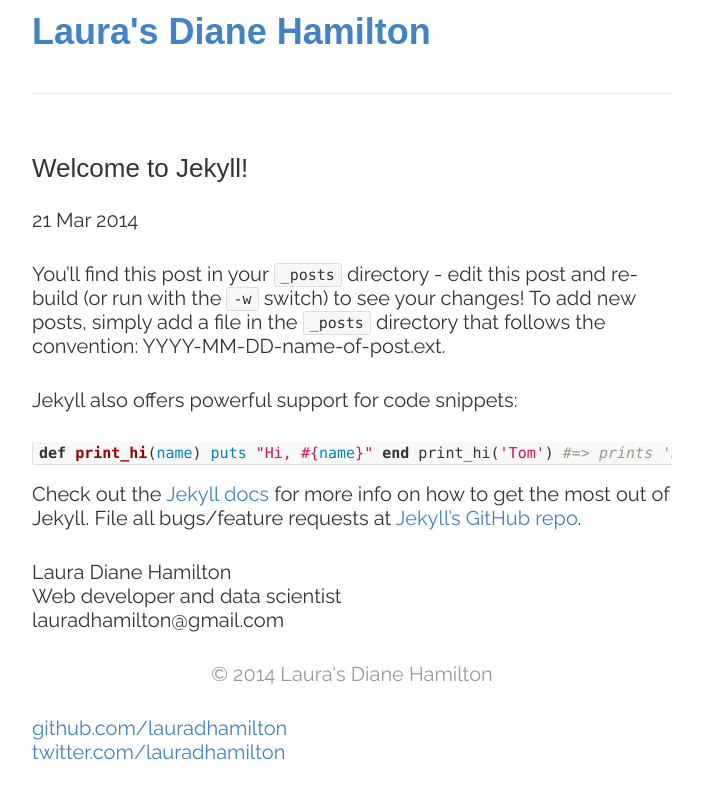
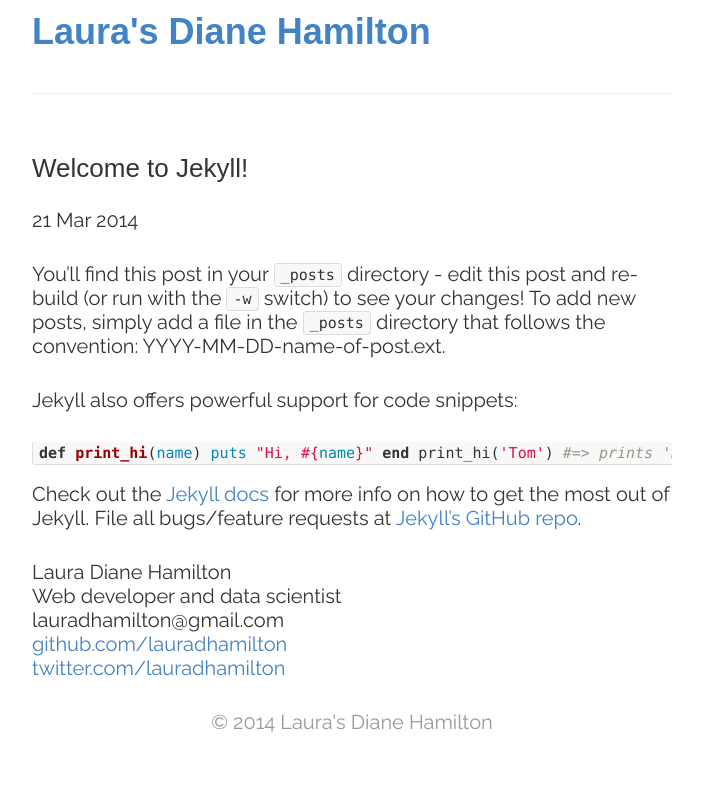
Before and after one commit to lauradhamilton/jekyll_blog, a Jekyll site: the page built from _posts/2014-03-21-welcome-to-jekyll.markdown, in a window 1280 px wide. Shown: the top 799 px of the page, without its empty margins (288-991 px from the left). Built offline with Jekyll 4.4.1, drawn with Linux system fonts in a browser that asks for light colours; Markdown is read by kramdown in place of the engine named in the settings.

Commit message:
Fixing the footer link

```diff
--- a/_layouts/default.html
+++ b/_layouts/default.html
@@ -36,17 +36,13 @@
               <p>
                 Laura Diane Hamilton<br />
                 Web developer and data scientist<br />
-                lauradhamilton@gmail.com
+                lauradhamilton@gmail.com<br />
+                <a href="https://github.com/lauradhamilton">github.com/lauradhamilton</a><br />
+                <a href="https://twitter.com/lauradhamilton">twitter.com/lauradhamilton</a><br />
               </p>
 
               {% include footer.html %}
 
-            </div>
-            <div class="contact">
-              <p>
-                <a href="https://github.com/lauradhamilton">github.com/lauradhamilton</a><br />
-                <a href="https://twitter.com/lauradhamilton">twitter.com/lauradhamilton</a><br />
-              </p>
             </div>
           </div>
         </div>
```
